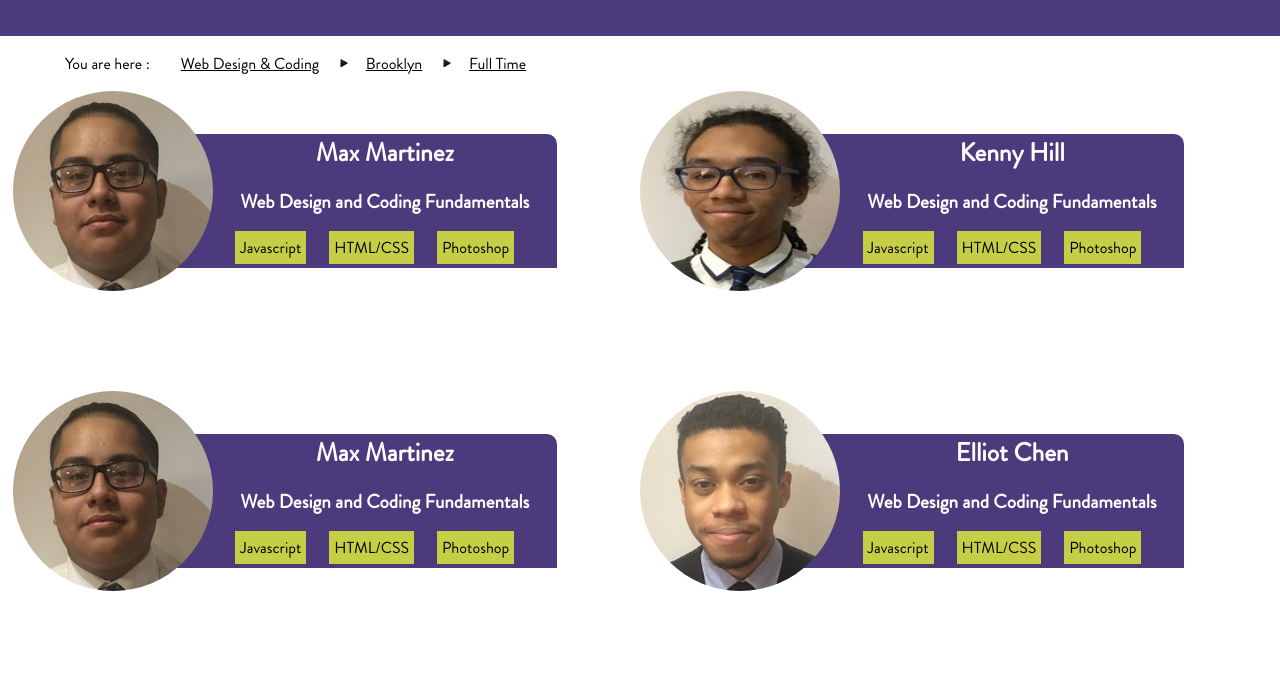
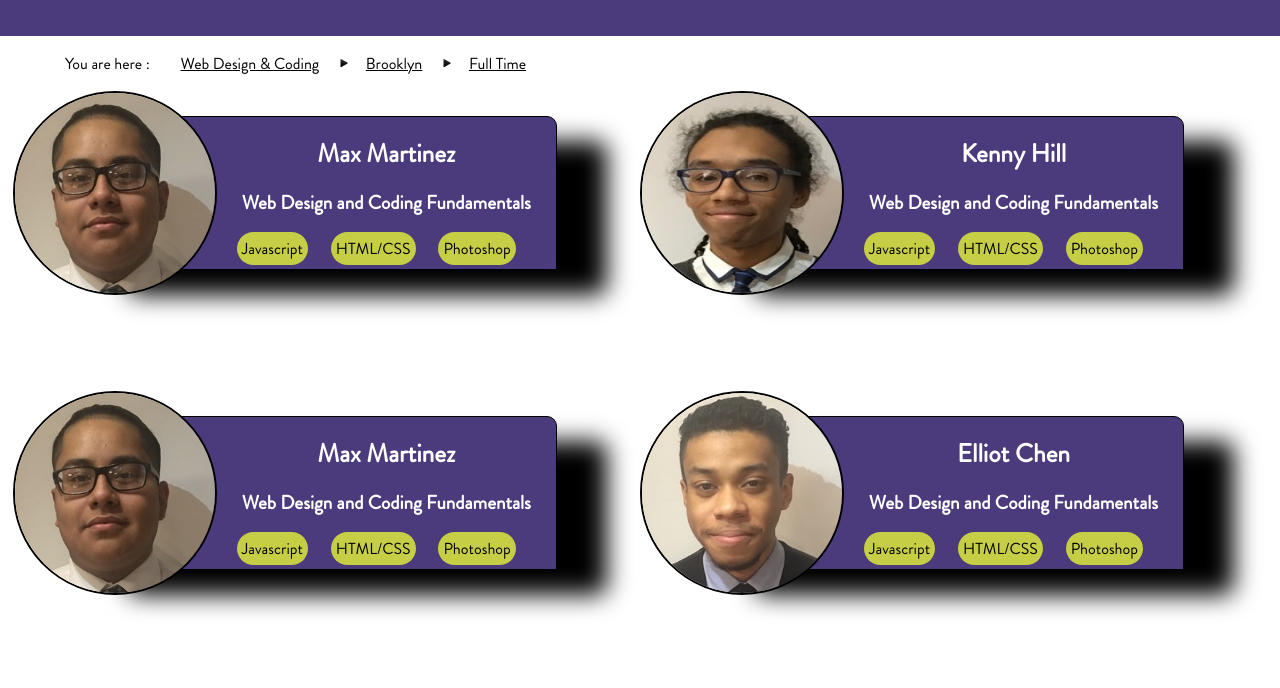
Before and after one commit to abrahym-sharfeldden/obtjobs-hiring, a plain HTML site: page pages/mockup.html in a window 1280 px wide. Shown: the part 454-1142 px from the top of the page. Drawn offline with Linux system fonts and the light colour scheme.

Commit message:
added files

```diff
--- a/CSS/mockup.css
+++ b/CSS/mockup.css
@@ -183,6 +183,7 @@ body {
 	width: 200px;
 	height: 200px;
 	border-radius: 100%;
+	border: 2px solid black;
 }
 .profile-info{
 	width:75%;
@@ -195,6 +196,8 @@ body {
 	text-align: center;
 	border-radius: 10px;
 	font-size: .8em;
+	border: 1px solid black;
+    box-shadow: 50px 25px 25px black;
 }
 #cool{
 	background-color: rgb(75,59,125);
@@ -213,4 +216,5 @@ button {
 	cursor: pointer;
 	font-size: 16px;
 	margin-right: 20px;
+	border-radius: 20px;
 }
--- a/pages/mockup.html
+++ b/pages/mockup.html
@@ -7,7 +7,6 @@
 </head>
 
 <body>
-<div id="top">
 	<div id="Nav">
 		<div id="navbar">
 		  <ul>
@@ -62,9 +61,8 @@
 			<a href="#"><li>Full Time</li></a>
 		<ul>
 	</div>
-<div>
 
-<div id="middle">
+
 	<div class="content" id="right">
 		<div class="profile-container">
 			<div class="profile-picture">
@@ -550,7 +548,6 @@
 			</div>
 		</div>
 	</div>
-</div>
 
 
 
```
Also changed, not shown: images/images.jpg (added), images/j-cole-.jpg (added), 1 other file.
